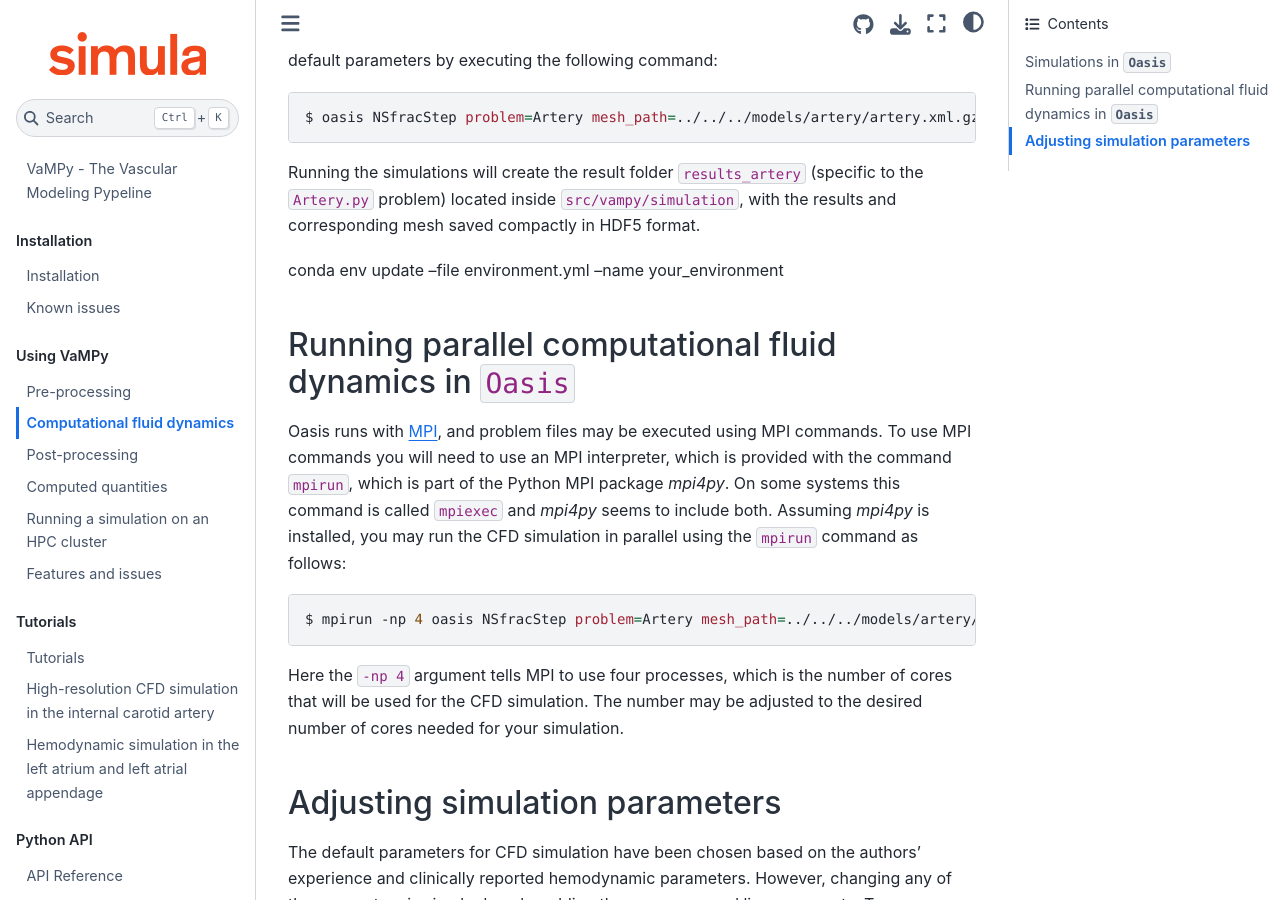
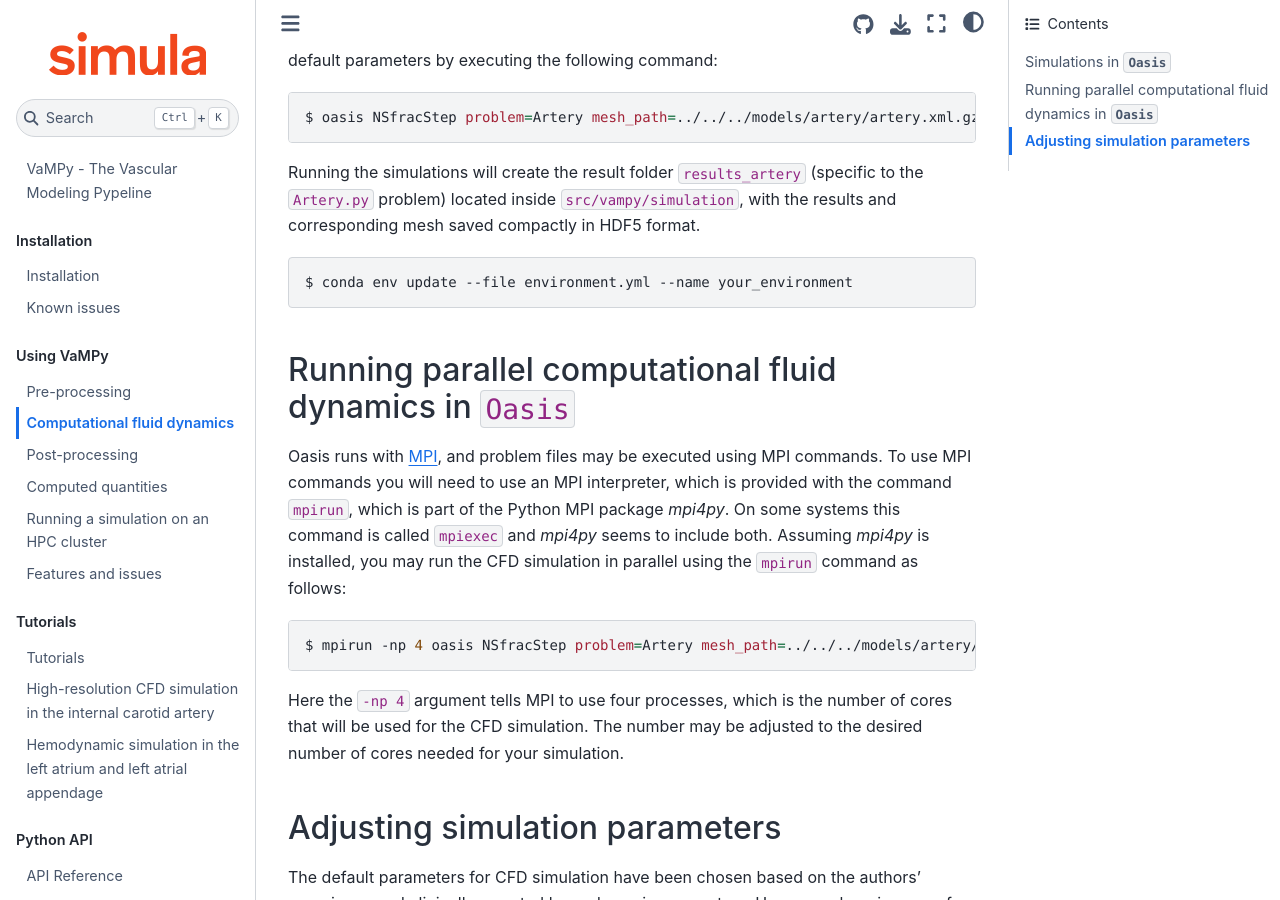
Before and after one commit to KVSlab/VaMPy, a Jupyter Book: the page built from docs/simulation.md, in a window 1280 px wide and 900 px high, scrolled down 360 px. Built offline with Jupyter Book 1.0.4 settings and Sphinx 7.4.7 and the Sphinx Book theme 1.1.4, drawn with Linux system fonts in a browser that asks for light colours.

Commit message:
Add code fence

````diff
--- a/docs/simulation.md
+++ b/docs/simulation.md
@@ -20,7 +20,9 @@
 Running the simulations will create the result folder `results_artery` (specific to the `Artery.py` problem) located
 inside `src/vampy/simulation`, with the results and corresponding mesh saved compactly in HDF5 format.
 
-conda env update --file environment.yml --name your_environment
+```console
+$ conda env update --file environment.yml --name your_environment
+```
 
 ## Running parallel computational fluid dynamics in `Oasis`
 
````
